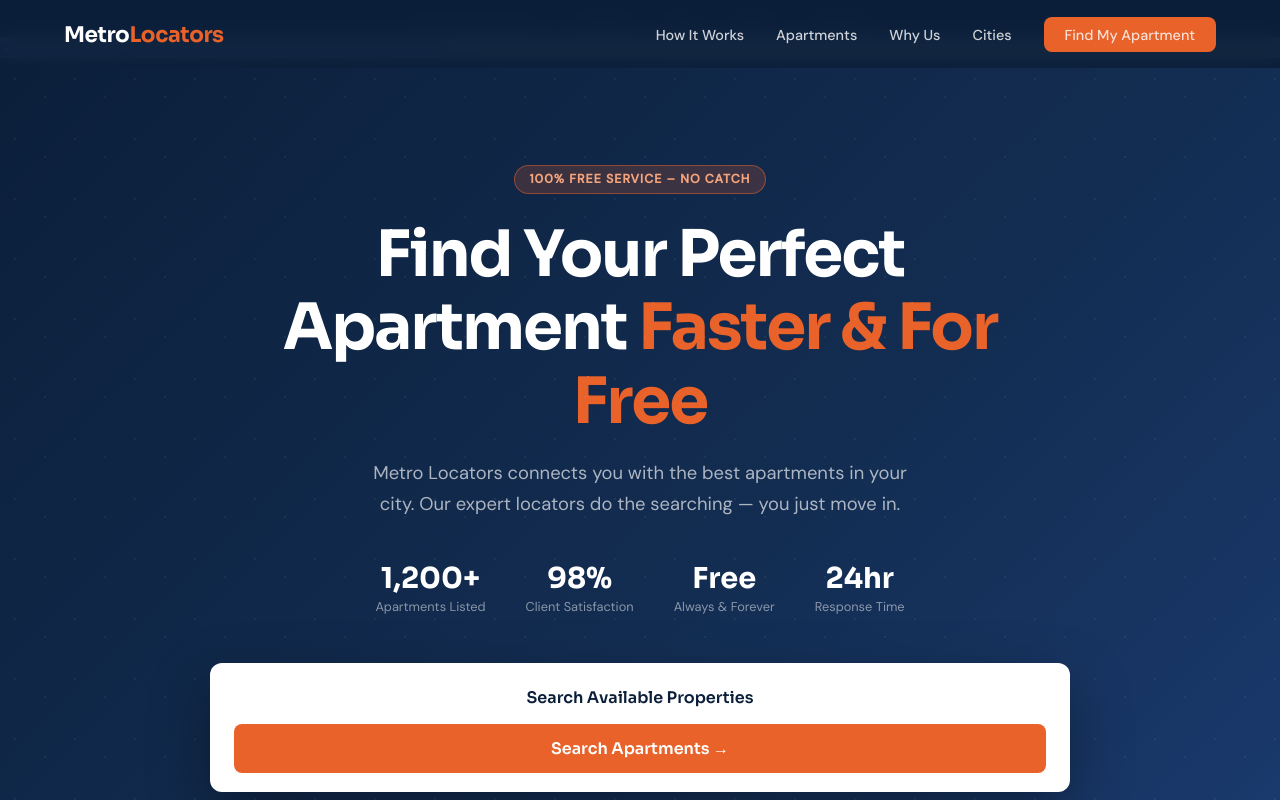
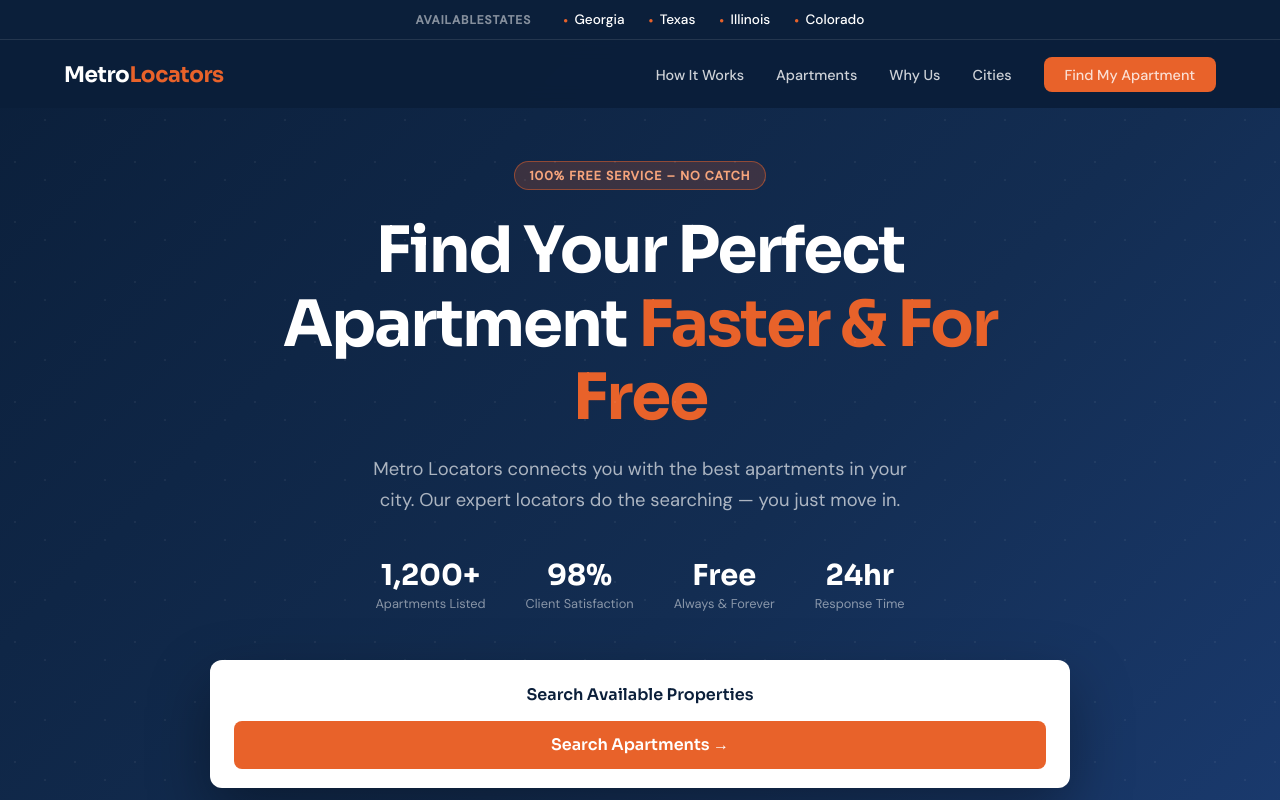
Before and after one commit to NothingHereDontCheck/Locators, a website: page public/index.html in a window 1280 px wide. Shown: the top 800 px of the page. Drawn offline with Linux system fonts and the light colour scheme; no server answers; a script that the page names is missing.

Commit message:
Update index.html

```diff
--- a/public/index.html
+++ b/public/index.html
@@ -38,6 +38,7 @@ crossorigin="anonymous"></script>
       --radius: 12px;
       --font-head: 'Sora', sans-serif;
       --font-body: 'DM Sans', sans-serif;
+      --states-bar-height: 40px;
     }
 
     html { scroll-behavior: smooth; }
@@ -45,7 +46,9 @@ crossorigin="anonymous"></script>
 
     /* ── STATES BAR ── */
     .states-bar {
+      position: fixed; top: 0; left: 0; right: 0; z-index: 101;
       background: var(--navy); padding: 0.6rem 5%;
+      height: var(--states-bar-height);
       display: flex; align-items: center; justify-content: center; gap: 2rem;
       flex-wrap: wrap; border-bottom: 1px solid rgba(255,255,255,0.1);
     }
@@ -66,7 +69,7 @@ crossorigin="anonymous"></script>
 
     /* ── NAV ── */
     nav {
-      position: fixed; top: 0; left: 0; right: 0; z-index: 100;
+      position: fixed; top: var(--states-bar-height); left: 0; right: 0; z-index: 100;
       background: rgba(11, 31, 58, 0.96);
       backdrop-filter: blur(10px);
       padding: 0 5%;
@@ -96,7 +99,7 @@ crossorigin="anonymous"></script>
       min-height: 100vh;
       background: linear-gradient(135deg, var(--navy) 0%, var(--navy-mid) 60%, #1a3a6e 100%);
       display: flex; flex-direction: column; align-items: center; justify-content: center;
-      padding: 100px 5% 60px;
+      padding: calc(var(--states-bar-height) + 68px + 32px) 5% 60px;
       position: relative; overflow: hidden;
     }
     .hero-bg-pattern {
@@ -376,7 +379,7 @@ crossorigin="anonymous"></script>
 
 <!-- STATES BAR -->
 <div class="states-bar">
-  <span class="states-label">Operating States</span>
+  <span class="states-label">AvailableStates</span>
   <ul class="states-list">
     <li>Georgia</li>
     <li>Texas</li>
```
